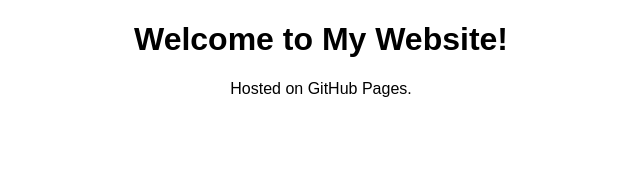
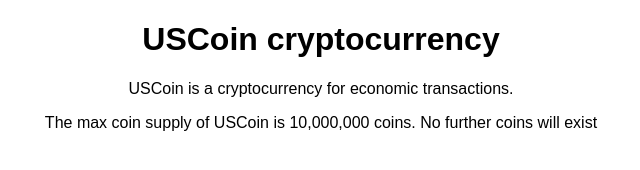
Before and after one commit to jsmith4243/USCoin, a plain HTML site: page index.html in a window 1280 px wide. Shown: the whole page, without its empty margins (319-959 px from the left). Drawn offline with Linux system fonts and the light colour scheme.

Commit message:
Update index.html

```diff
--- a/index.html
+++ b/index.html
@@ -1,13 +1,16 @@
 <!DOCTYPE html>
 <html>
 <head>
-    <title>My GitHub Website</title>
+    <title>USCoin cryptocurrency</title>
     <style>
         body { font-family: Arial; text-align: center; }
     </style>
 </head>
 <body>
-    <h1>Welcome to My Website!</h1>
-    <p>Hosted on GitHub Pages.</p>
+    <h1>USCoin cryptocurrency</h1>
+    <p>USCoin is a cryptocurrency for economic transactions.</p>
+    <p>
+    The max coin supply of USCoin is 10,000,000 coins. No further coins will exist
+    </p>
 </body>
 </html>
```
